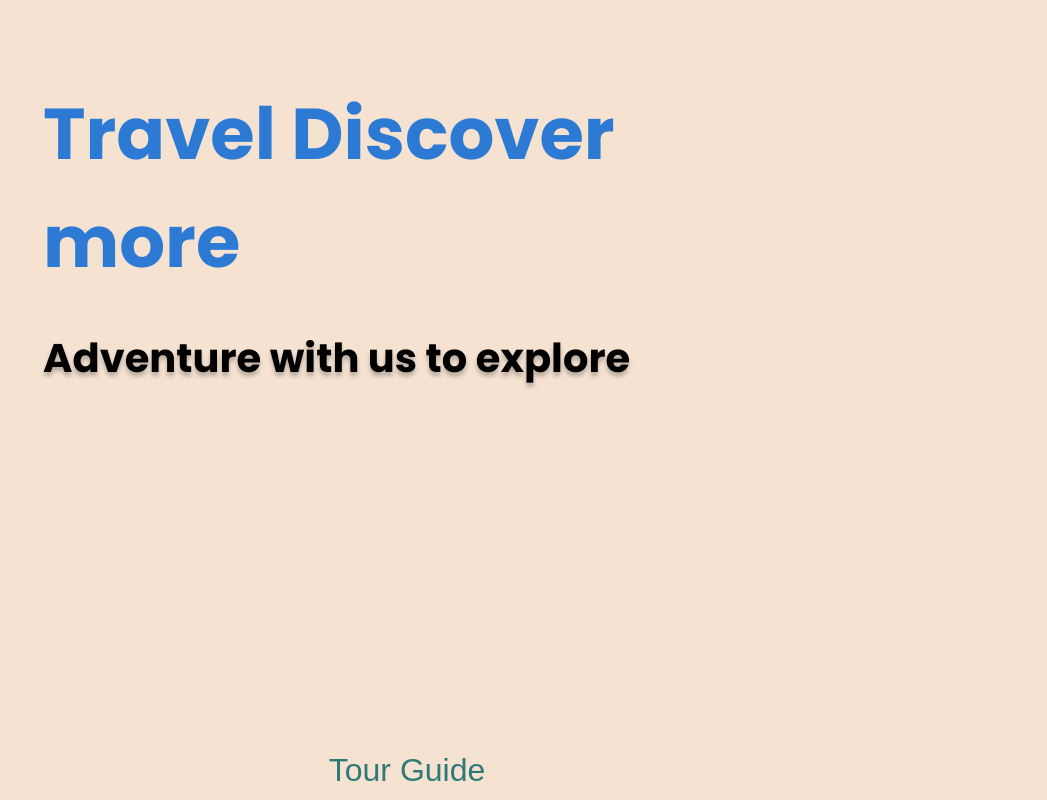
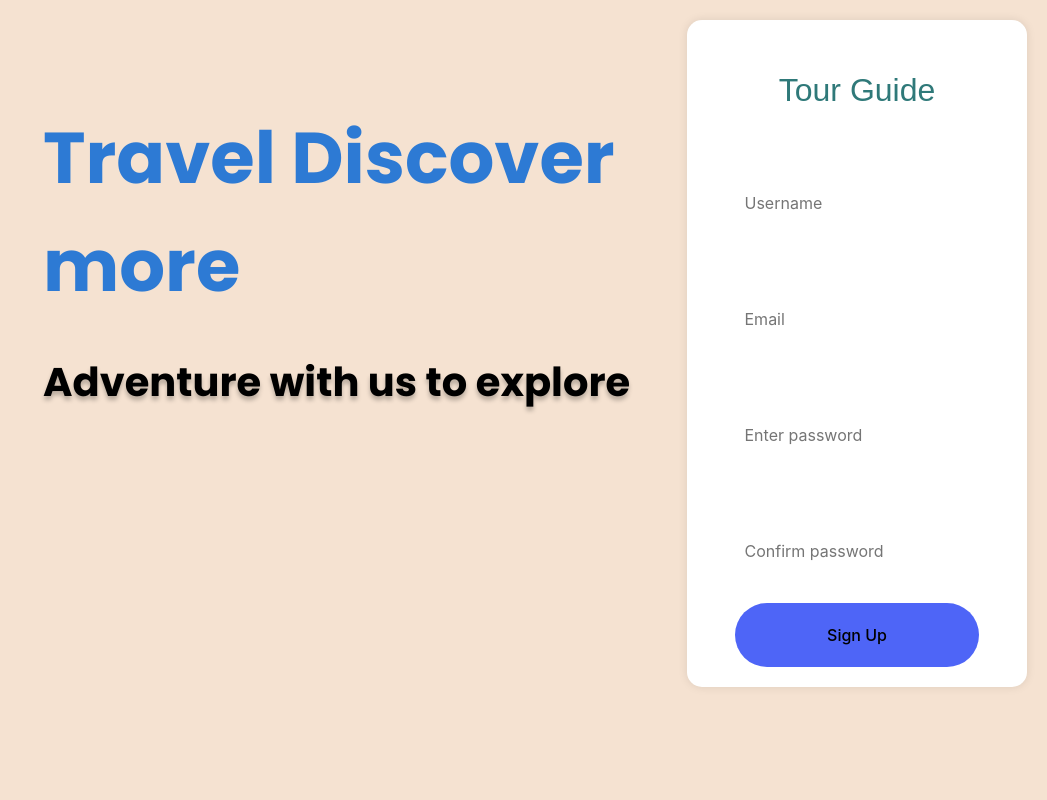
Before and after one commit to Ken104-web/Tourguide, a React (Vite) app in the folder client/: page / in a window 1280 px wide. Shown: the top 800 px of the page, without its empty margins (233-1280 px from the left). Built offline with nearby package versions, Linux system fonts and the light colour scheme.

Commit message:
created signup form

```diff
--- a/client/src/component/sign.css
+++ b/client/src/component/sign.css
@@ -1,51 +1,53 @@
 
-.form h3{
+.form-container {
+    position: fixed;
+    top: 20px;
+    right: 20px;
+    width: 300px;
+    height: auto;
+    background-color: #FFF;
+    padding: 20px;
+    border-radius: 15px;
+    box-shadow: 0 0 10px rgba(0, 0, 0, 0.1);
+  }
+
+  .form h3 {
     color: #2F7979;
     font-family: Arial, Helvetica, sans-serif;
     font-size: 32px;
     font-style: normal;
     font-weight: 400;
     line-height: normal;
+    margin-bottom: 20px;
   }
+
   .form button {
-    display: block;
-    margin: 3rem auto 1rem auto;
-    width: 254px;
+    width: 244px;
     height: 64px;
-    flex-shrink: 0;
+    margin-top: 10px;
+    background-color: #4e65f7;
     padding: 0.75rem 1rem;
     border-radius: 32px;
-    outline: 0;
-    font-size: 1rem;
-    font-family: inherit;
-    cursor: pointer;
-    background-color: #4e65f7;
-    color: white;
-    border: 2px solid transparent;
   }
+
   .inputs {
-    display: flex;
-    flex-direction: column;
+    border-radius: 32px;
+    background: #FFF;
+
 
   }
+
   .inputs input {
-    width: 55%;
+    width: 100%;
+    margin-bottom: 15px;
+    width: 75%;
     margin: 1.5rem auto;
-    padding: 1rem;
-    background: #FEFEFE;
+    margin: 3rem auto 1rem auto;
+    padding: 1.0rem;
     border-radius: 25px;
     font-size: 1rem;
     font-family: inherit;
     outline: 0;
     border: 0;
+
   }
-
-@media only screen and (max-width: 620px) {
-    .inputs input {
-      width: 100%;
-    }
-
-    .form button {
-      width: 100%;
-    }
-}
--- a/client/src/component/sign.jsx
+++ b/client/src/component/sign.jsx
@@ -74,9 +74,10 @@ function SignupForm() {
   return (
 
     <div className={`form ${isOpen ? 'open' : 'closed'}`}>
-      <h3>Tour Guide</h3>
+      <div className="form-container">
       <form onSubmit={handleSubmit}>
       <div className="inputs">
+      <h3>Tour Guide</h3>
         <input type="text" id="username" placeholder="Username" required />
         <input type="email" id="email" placeholder="Email" required />
         <input
@@ -94,6 +95,7 @@ function SignupForm() {
         <button type="submit">Sign Up</button>
         </div>
       </form>
+      </div>
       <style>
         {`
           input[type="text"],
```
Lines whose indentation alone changed are shown as unchanged.
